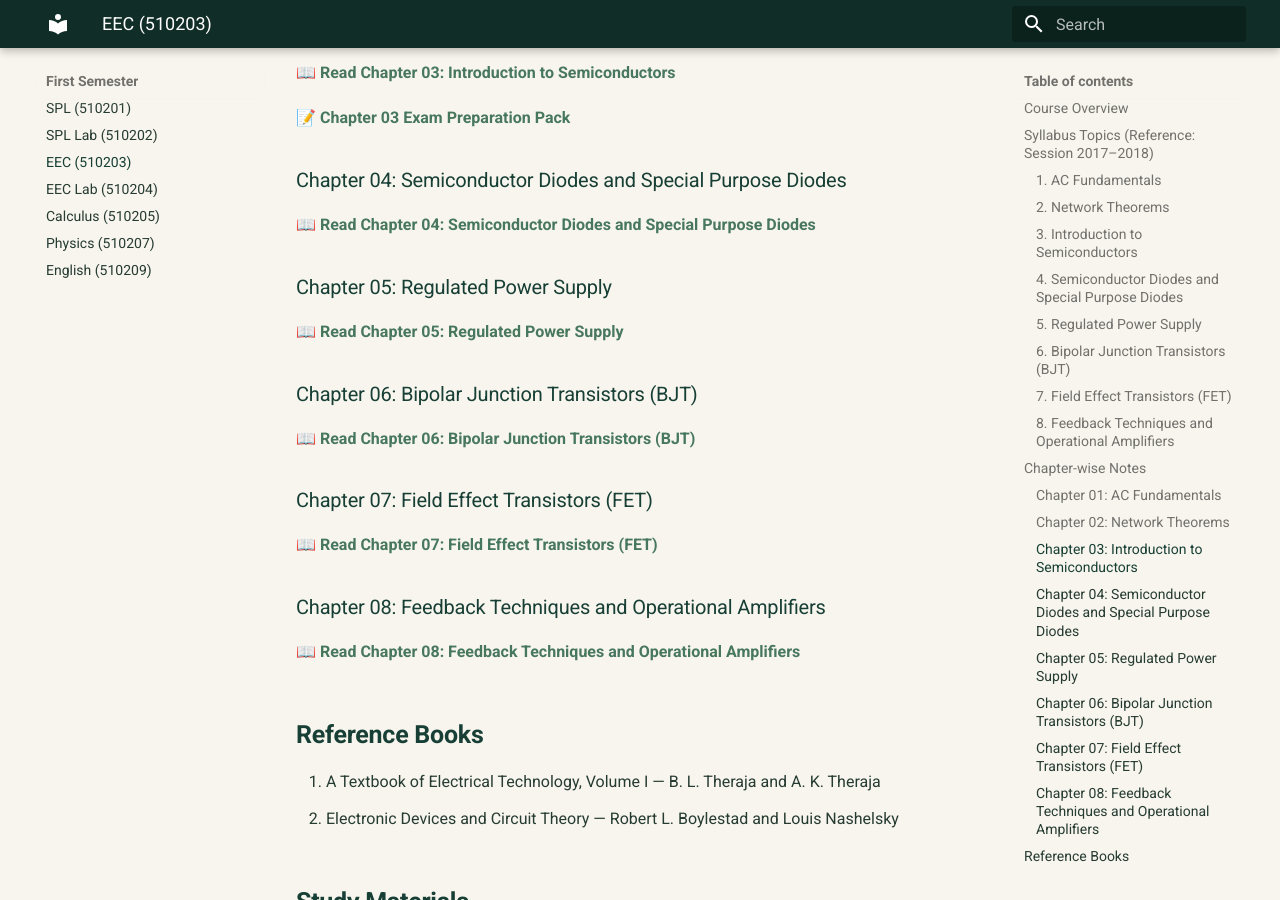
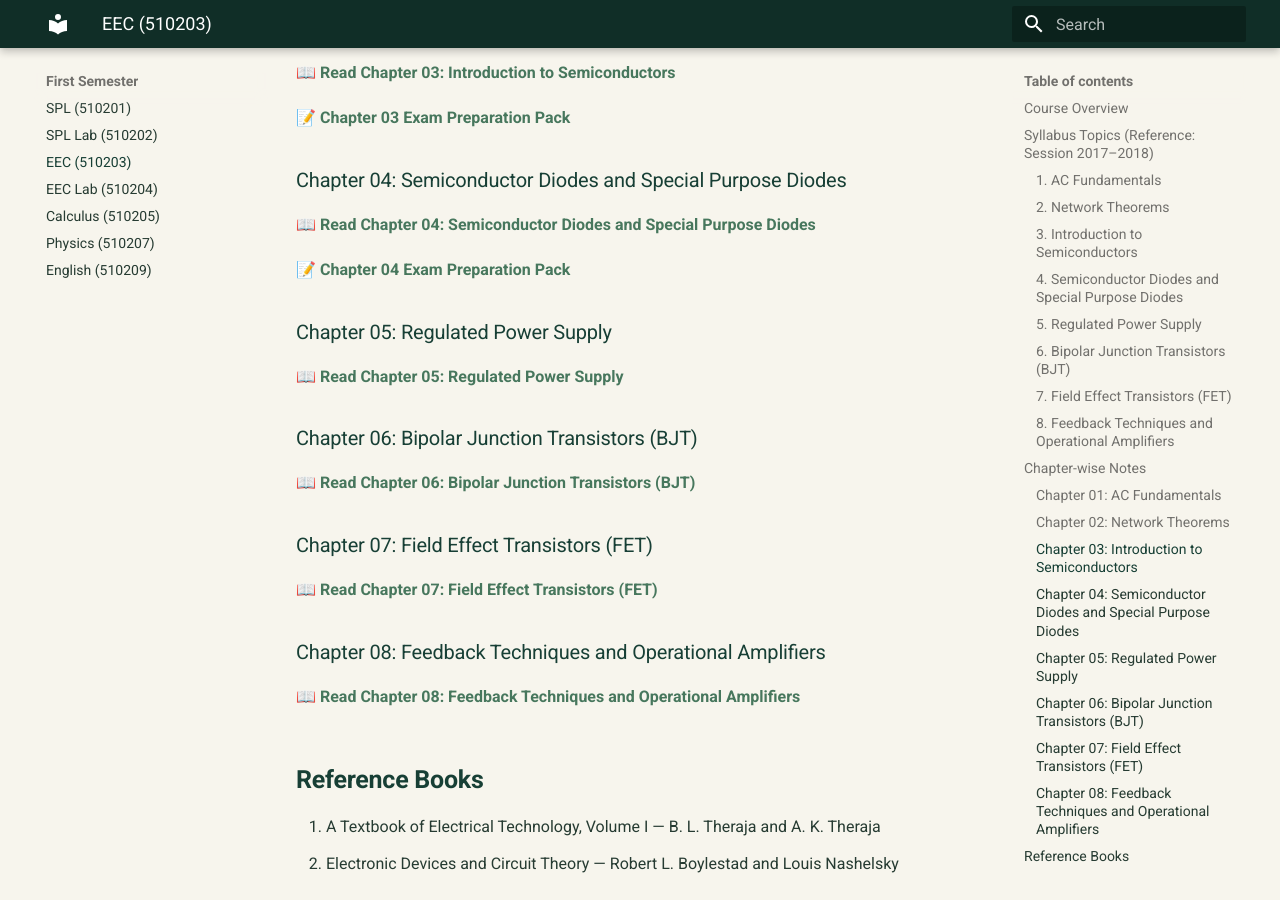
Before and after one commit to taimiyatahsin0-png/nu-cse-notes-store, an MkDocs documentation site: the page built from docs/subjects/eec/index.md, in a window 1280 px wide and 900 px high, scrolled down 3537 px. Built offline with MkDocs 1.6.1 and Material for MkDocs 9.7.7, drawn with Linux system fonts in a browser that asks for light colours.

Commit message:
Link EEC Chapter 04 exam preparation pack

```diff
--- a/docs/subjects/eec/index.md
+++ b/docs/subjects/eec/index.md
@@ -117,6 +117,8 @@ This course introduces the fundamental concepts of electrical circuits, AC funda
 
 [📖 Read Chapter 04: Semiconductor Diodes and Special Purpose Diodes](chapter-04-semiconductor-diodes.md)
 
+[📝 Chapter 04 Exam Preparation Pack](chapter-04-exam-preparation.md)
+
 ### Chapter 05: Regulated Power Supply
 
 [📖 Read Chapter 05: Regulated Power Supply](chapter-05-regulated-power-supply.md)
```
